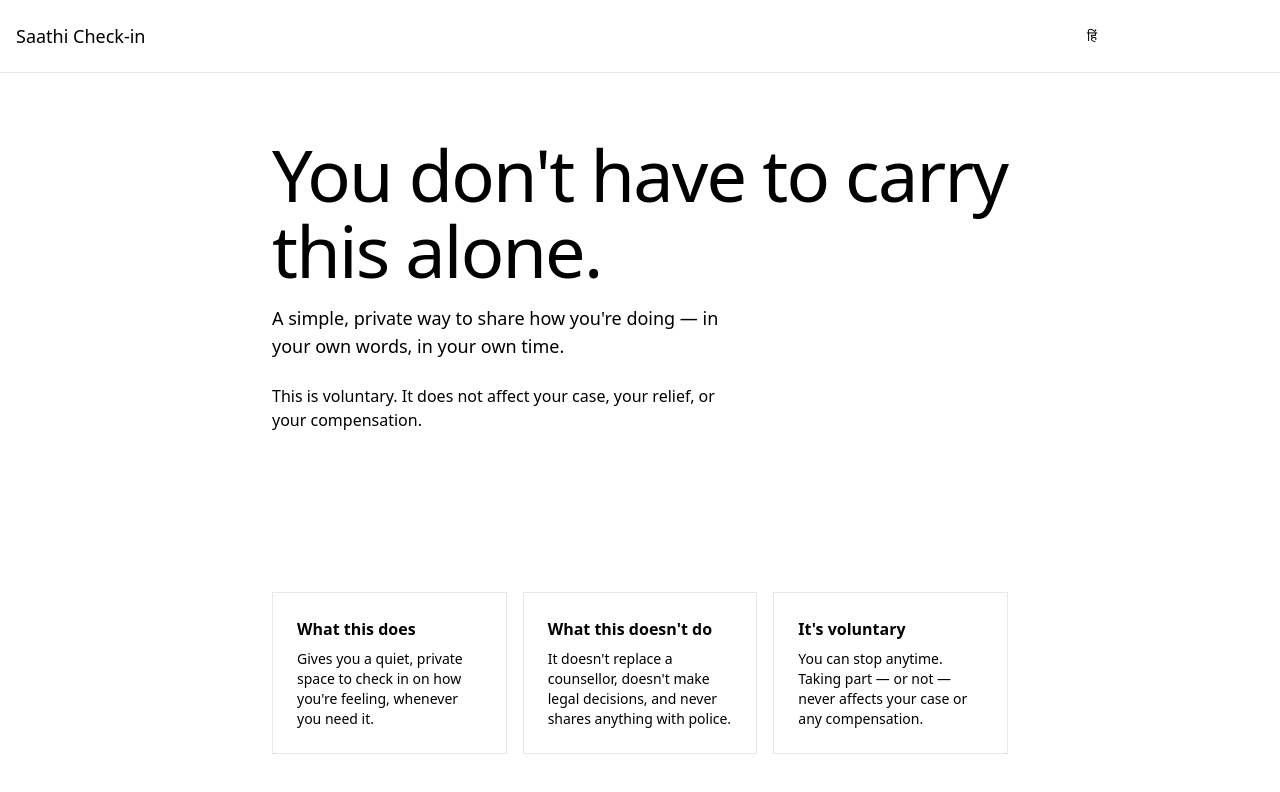
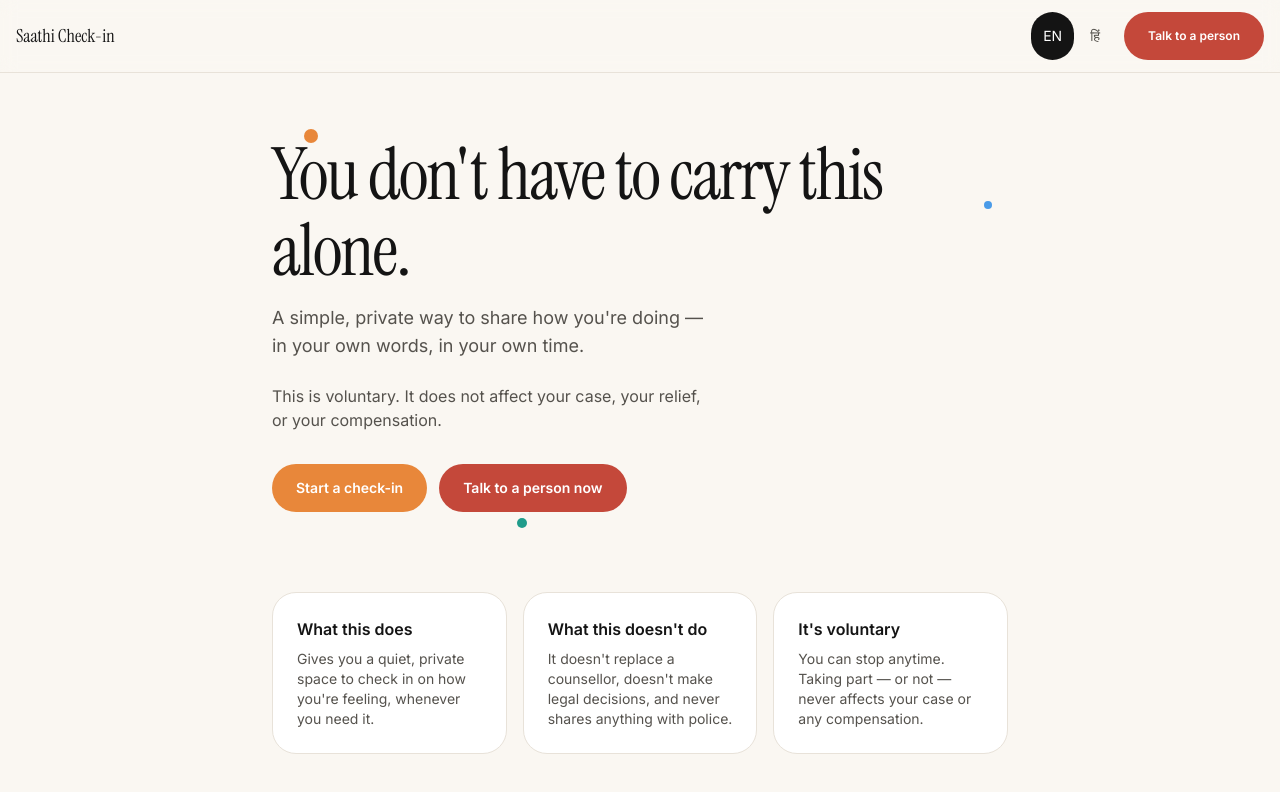
Before and after one commit to somenathjana21-ops/Sahara, a Next.js app: page / in a window 1280 px wide. Shown: the top 792 px of the page. Built offline with nearby package versions, Linux system fonts and the light colour scheme.

Commit message:
TM2: add real design tokens (colors, radii, fonts)

```diff
--- a/app/globals.css
+++ b/app/globals.css
@@ -2,3 +2,23 @@
 @tailwind base;
 @tailwind components;
 @tailwind utilities;
+
+:root {
+  --bg: #FAF7F2;        /* warm cream ground */
+  --surface: #FFFFFF;   /* cards */
+  --ink: #141414;       /* headlines */
+  --ink-soft: #55524D;  /* body */
+  --line: #E8E2D9;      /* hairlines */
+  --accent: #E8873A;    /* primary action, sparingly */
+  --calm: #1F9C8B;      /* confirmation, safe states */
+  --dot-blue: #4A9BE8;  /* decorative only */
+  --alert: #C4483A;     /* CRISIS PANEL ONLY — nowhere else in the app */
+
+  --r-card: 24px;
+  --r-btn: 999px;
+}
+
+body {
+  background: var(--bg);
+  color: var(--ink);
+}
--- a/tailwind.config.ts
+++ b/tailwind.config.ts
@@ -1,5 +1,4 @@
 import type { Config } from "tailwindcss";
-
 // Owner: TM2. Design tokens live in app/globals.css and are surfaced here.
 const config: Config = {
   content: [
@@ -7,9 +6,28 @@ const config: Config = {
     "./components/**/*.{ts,tsx}",
   ],
   theme: {
-    extend: {},
+    extend: {
+      colors: {
+        bg: "var(--bg)",
+        surface: "var(--surface)",
+        ink: "var(--ink)",
+        "ink-soft": "var(--ink-soft)",
+        line: "var(--line)",
+        accent: "var(--accent)",
+        calm: "var(--calm)",
+        "dot-blue": "var(--dot-blue)",
+        alert: "var(--alert)",
+      },
+      borderRadius: {
+        card: "var(--r-card)",
+        btn: "var(--r-btn)",
+      },
+      fontFamily: {
+        display: ["var(--font-display)", "serif"],
+        body: ["var(--font-body)", "sans-serif"],
+      },
+    },
   },
   plugins: [],
 };
-
 export default config;
```
